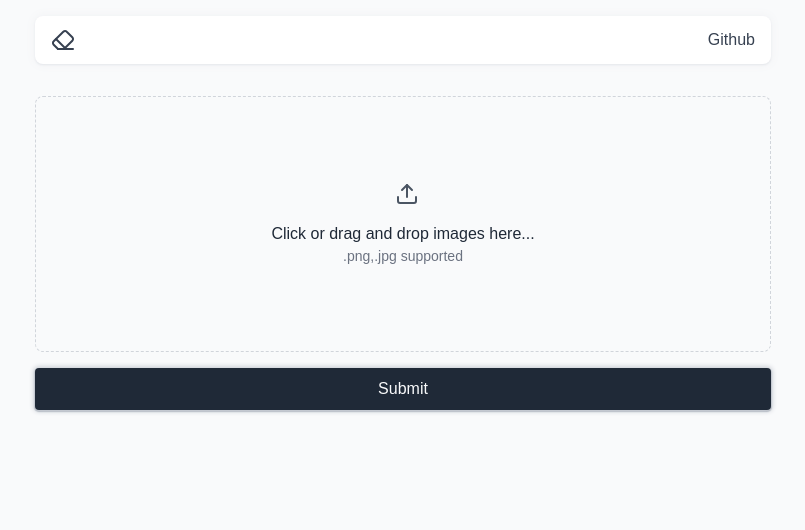
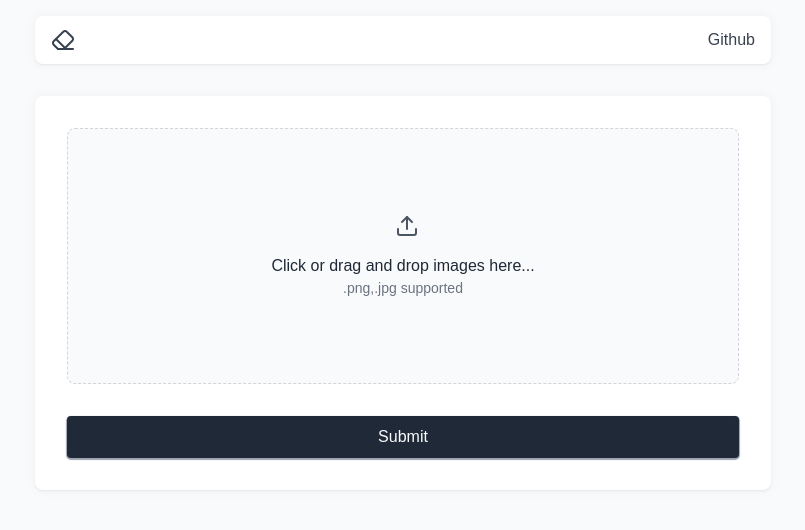
Before and after one commit to aryaveersr/background-remover, a SvelteKit app: page / in a window 1280 px wide. Shown: the top 530 px of the page, without its empty margins (237-1042 px from the left). Built offline with nearby package versions, Linux system fonts and the light colour scheme.

Commit message:
add, remove and preview files

```diff
--- a/src/lib/components/Button.svelte
+++ b/src/lib/components/Button.svelte
@@ -26,9 +26,7 @@
 		border-radius: var(--radius-sm);
 
 		/* Shadow */
-		box-shadow:
-			0px 0px 4px 2px var(--neutral-300),
-			0px 1px 1px 1px var(--neutral-400);
+		box-shadow: 0px 1px 1px 1px var(--neutral-400);
 
 		/* Interactions */
 		cursor: pointer;
@@ -46,18 +44,18 @@
 		&:hover,
 		&:focus {
 			background-color: var(--neutral-700);
-			box-shadow: 0px 0px 4px 2px var(--neutral-300);
+			box-shadow: 0px 0px 4px 1px var(--neutral-300);
 		}
 
 		&:focus-visible {
 			/* Outline styles for focus ring */
-			outline: 2px solid var(--neutral-400);
+			outline: 2px solid var(--neutral-600);
 			outline-offset: 1px;
 		}
 
 		&:active {
 			background-color: var(--neutral-600);
-			box-shadow: inset 0px 0px 2px 1px var(--neutral-400);
+			box-shadow: inset 0px 0px 2px 2px var(--neutral-400);
 		}
 
 		/* Size Variants */
--- a/src/lib/components/FileUpload.svelte
+++ b/src/lib/components/FileUpload.svelte
@@ -3,18 +3,10 @@
 
 	interface Props {
 		onupload?: (file: File) => void;
-		accept?: string;
 	}
 
-	let { onupload = () => {}, accept }: Props = $props();
+	let { onupload = () => {} }: Props = $props();
 	let label: HTMLLabelElement;
-
-	function onchange(ev: Event & { currentTarget: HTMLInputElement }) {
-		if (ev.currentTarget.files?.[0]) {
-			onupload(ev.currentTarget.files[0]);
-			ev.currentTarget.value = '';
-		}
-	}
 
 	function ondrop(ev: DragEvent) {
 		const files = [...ev.dataTransfer!.items].filter((item) => item.kind === 'file');
@@ -55,7 +47,15 @@
 		<p>Click or drag and drop images here...</p>
 		<p class="subtle">.png,.jpg supported</p>
 	</div>
-	<input type="file" {onchange} {accept} />
+	<input
+		type="file"
+		accept="image/png, image/jpeg"
+		multiple
+		onchange={(ev) => {
+			[...ev.currentTarget.files!].forEach(onupload);
+			ev.currentTarget.value = '';
+		}}
+	/>
 </label>
 
 <style>
@@ -83,16 +83,19 @@
 		/* Interaction */
 		cursor: pointer;
 
-		transition: background-color var(--transition-duration) ease-in-out;
+		transition:
+			background-color var(--transition-duration) ease-in-out,
+			border-color var(--transition-duration) ease-in-out;
 
 		&:hover,
 		&:focus {
 			background-color: var(--neutral-100);
+			border-color: var(--neutral-400);
 		}
 
 		&:focus-visible {
 			/* Outline styles for focus ring */
-			outline: 2px solid var(--neutral-400);
+			outline: 2px solid var(--neutral-600);
 			outline-offset: 2px;
 		}
 	}
--- a/src/routes/+page.svelte
+++ b/src/routes/+page.svelte
@@ -1,35 +1,42 @@
 <script lang="ts">
 	import Button from '$lib/components/Button.svelte';
 	import FileUpload from '$lib/components/FileUpload.svelte';
+	import { Trash2 } from '@lucide/svelte';
 
-	let files = $state<File[]>([]);
-	let progress = $state<number | null>(null);
-	let src = $state<string | null>(null);
+	let idCounter = 0;
+	let files = $state<{ id: number; file: File; progress: number | null }[]>([
+		// { id: 0, file: { name: 'example1.png' } as unknown as File, progress: null },
+		// { id: 1, file: { name: 'example2.png' } as unknown as File, progress: 25 },
+		// { id: 2, file: { name: 'example3.png' } as unknown as File, progress: 50 },
+		// { id: 3, file: { name: 'example4.png' } as unknown as File, progress: 75 },
+		// { id: 4, file: { name: 'example5.png' } as unknown as File, progress: 100 }
+	]);
 
 	function onsubmit(ev: SubmitEvent) {
 		ev.preventDefault();
 
+		for (const file of files) {
 			const xhr = new XMLHttpRequest();
 			const form = new FormData();
 
-		form.set('file', files[0]);
+			form.set('file', file.file);
 
 			xhr.upload.addEventListener('loadstart', () => {
-			progress = 0;
+				file.progress = 0;
 			});
 
 			xhr.upload.addEventListener('progress', (ev) => {
-			if (ev.lengthComputable && progress != null) {
-				progress = Math.round((ev.loaded / ev.total) * 100);
+				if (ev.lengthComputable && file.progress != null) {
+					file.progress = Math.round((ev.loaded / ev.total) * 100);
 				}
 			});
 
 			xhr.upload.addEventListener('load', () => {
-			progress = null;
+				file.progress = null;
 			});
 
 			xhr.addEventListener('load', () => {
-			src = URL.createObjectURL(xhr.response);
+				const src = URL.createObjectURL(xhr.response);
 
 				const a = document.createElement('a');
 				a.href = src;
@@ -41,32 +48,148 @@
 			xhr.open('POST', '/');
 			xhr.send(form);
 		}
+	}
 </script>
 
+<div class="container">
+	{#if files.length > 0}
+		<div class="filelist">
+			<h2>Files</h2>
+			<ul aria-label="File list">
+				{#each files as { id, file } (id)}
+					<li>
+						<p>{file.name}</p>
+						<button
+							onclick={() => (files = files.filter((f) => f.id !== id))}
+							aria-label={`Remove ${file.name}`}
+						>
+							<Trash2 />
+						</button>
+					</li>
+				{/each}
+			</ul>
+		</div>
+	{/if}
 	<form {onsubmit}>
-	<FileUpload accept="image/png, image/jpeg" onupload={(f) => files.push(f)} />
+		<FileUpload onupload={(file) => files.push({ id: idCounter++, file, progress: null })} />
 		<Button type="submit" size="md" style="width: 100%">Submit</Button>
 	</form>
+</div>
 
-{#each files as file, index (index)}
-	<p>{file.name}</p>
-{/each}
-
-{#if progress}
+<!-- {#if src}
+	<img {src} alt="Result" />
+{/if}{#if progress}
 					<progress value={progress} max="100"></progress>
 				{/if}
-
-{#if src}
-	<img {src} alt="Result" />
-{/if}
+-->
 
 <style>
+	.container {
+		/* Appearance */
+		background-color: white;
+		border-radius: var(--radius-md);
+		box-shadow:
+			0px 0px 8px 2px var(--neutral-100),
+			0px 1px 2px 0px var(--neutral-300);
+
+		/* Layout */
+		display: flex;
+		flex-direction: column;
+
+		/* Spacing */
+		padding: var(--size-8);
+		gap: var(--size-8);
+	}
+
 	form {
 		/* Layout */
 		display: flex;
 		flex-direction: column;
 
 		/* Spacing */
-		gap: 1rem;
+		gap: var(--size-8);
+	}
+
+	.filelist {
+		/* Layout */
+		display: flex;
+		flex-direction: column;
+
+		/* Spacing */
+		gap: var(--size-2);
+	}
+
+	.filelist h2 {
+		/* Appearance */
+		color: var(--neutral-700);
+
+		/* Spacing (align with items) */
+		padding-left: var(--size-2);
+
+		/* Font */
+		font-size: var(--text-normal);
+	}
+
+	ul {
+		/* Reset styles */
+		list-style: none;
+		padding: 0;
+		margin: 0;
+	}
+
+	li {
+		/* Appearance */
+		border-top: 1px solid var(--neutral-300);
+
+		/* Spacing */
+		padding: var(--size-2);
+
+		/* Layout */
+		display: flex;
+		align-items: center;
+		justify-content: space-between;
+
+		&:last-child {
+			border-bottom: 1px solid var(--neutral-300);
+		}
+
+		& button {
+			/* Layout */
+			display: grid;
+			place-items: center;
+
+			/* Appearance */
+			color: var(--neutral-600);
+			border: none;
+			background: none;
+			outline: none;
+			border-radius: var(--radius-sm);
+
+			/* Spacing */
+			padding: var(--size-1) var(--size-2);
+
+			/* Interaction */
+			cursor: pointer;
+
+			transition:
+				background-color var(--transition-duration) ease-in-out,
+				box-shadow var(--transition-duration) ease-in-out;
+
+			& :global(.lucide) {
+				width: var(--size-4);
+			}
+
+			&:hover,
+			&:focus {
+				background-color: var(--neutral-100);
+				box-shadow: 0px 1px 1px 0px var(--neutral-200);
+			}
+
+			&:focus-visible {
+				/* Outline styles for focus ring */
+				outline: 2px solid var(--neutral-600);
+				outline-offset: 1px;
+			}
+		}
 	}
 </style>
```
Lines whose indentation alone changed are shown as unchanged.
